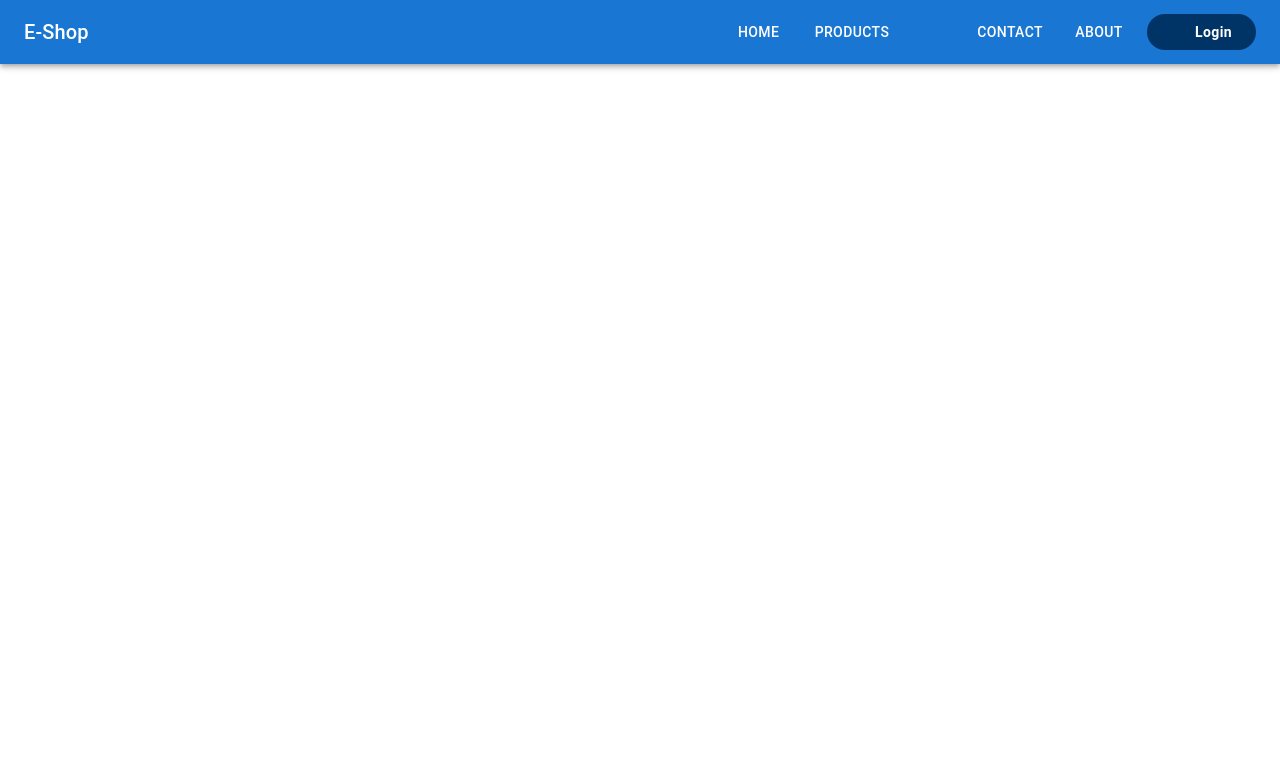
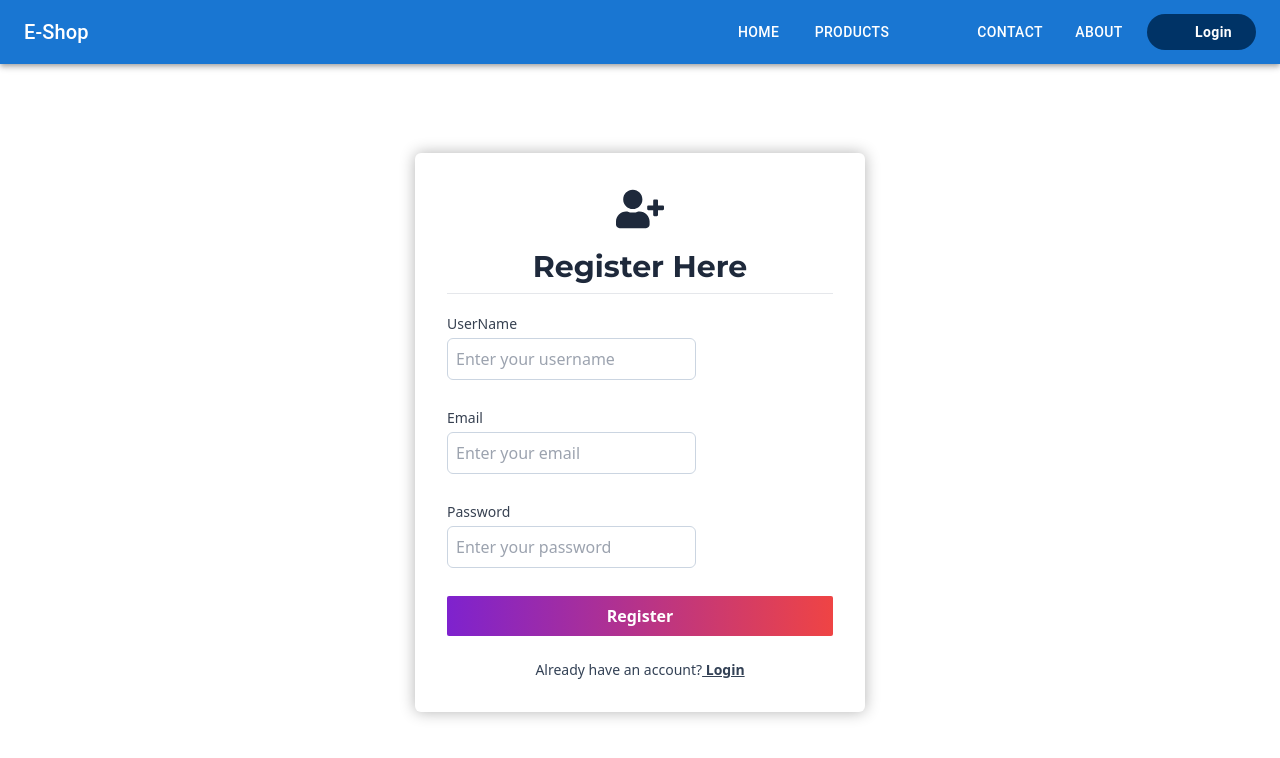
Before and after one commit to Coding-m/Ecommerce, a React (Vite) app: page /register in a window 1280 px wide. Shown: the top 758 px of the page. Built offline with nearby package versions, Linux system fonts and the light colour scheme; some icons are missing; a web font is replaced by a local one.

Commit message:
login,registration page , InputField added

```diff
--- a/package.json
+++ b/package.json
@@ -20,6 +20,7 @@
     "axios": "^1.9.0",
     "react": "^19.0.0",
     "react-dom": "^19.0.0",
+    "react-hook-form": "^7.56.4",
     "react-hot-toast": "^2.5.2",
     "react-icons": "^5.5.0",
     "react-loader-spinner": "^6.1.6",
--- a/src/App.jsx
+++ b/src/App.jsx
@@ -5,6 +5,9 @@ import Home from "./components/home/Home";
 import Navbar from "./components/Navbar";
 import Cart from "./cart/Cart";
 import { Toaster } from "react-hot-toast";
+import LogIn from "./login/LogIn";
+import Register from "./Register/Register"
+
 
 const App = () => {
   const [count, setCount] = useState(0);
@@ -17,7 +20,8 @@ const App = () => {
           <Route path="/" element={<Home />} />
           <Route path="/products" element={<Products />} />
           <Route path="/cart" element={<Cart />} />
-
+          <Route path="/login" element={<LogIn/>}/>
+          <Route path="/register" element={<Register/>}/>
         </Routes>
       </Router>
 
--- /dev/null
+++ b/src/Register/Register.jsx
@@ -0,0 +1,104 @@
+import React, { useState } from 'react'
+import { useForm } from 'react-hook-form';
+import { FaUserPlus } from 'react-icons/fa';
+import { Link, useNavigate } from 'react-router-dom';
+import InputField from "../components/InputField";
+
+import { useDispatch } from 'react-redux';
+import { registerNewUser } from "../store/actions";
+import toast from 'react-hot-toast';
+//import Spinners from '../shared/Spinners';
+
+const Register = () => {
+    const navigate = useNavigate();
+    const dispatch = useDispatch();
+    const [loader, setLoader] = useState(false);
+
+    const {
+        register,
+        handleSubmit,
+        reset,
+        formState: {errors},
+    } = useForm({
+        mode: "onTouched",
+    });
+
+    const registerHandler = async (data) => {
+        console.log("Register Click");
+        dispatch(registerNewUser(data, toast, reset, navigate, setLoader));
+     };
+
+    return (
+        <div className="min-h-[calc(100vh-64px)] flex justify-center items-center">
+            <form
+                onSubmit={handleSubmit(registerHandler)}
+                className="sm:w-[450px] w-[360px] shadow-custom py-8 sm:px-8 px-4 rounded-md">
+                    <div className="flex flex-col items-center justify-center space-y-4">
+                        <FaUserPlus className="text-slate-800 text-5xl"/>
+                        <h1 className="text-slate-800 text-center font-montserrat lg:text-3xl text-2xl font-bold">
+                            Register Here
+                        </h1>
+                    </div>
+            <hr className="mt-2 mb-5 text-black" />
+            <div className="flex flex-col gap-3">
+                <InputField
+                    label="UserName"
+                    required
+                    id="username"
+                    type="text"
+                    message="*UserName is required"
+                    placeholder="Enter your username"
+                    register={register}
+                    errors={errors}
+                    />
+
+                <InputField
+                    label="Email"
+                    required
+                    id="email"
+                    type="email"
+                    message="*Email is required"
+                    placeholder="Enter your email"
+                    register={register}
+                    errors={errors}
+                    />
+
+                <InputField
+                    label="Password"
+                    required
+                    id="password"
+                    min={6}
+                    type="password"
+                    message="*Password is required"
+                    placeholder="Enter your password"
+                    register={register}
+                    errors={errors}
+                    />
+            </div>
+
+            <button
+                disabled={loader}
+                className="bg-button-gradient flex gap-2 items-center justify-center font-semibold text-white w-full py-2 hover:text-slate-400 transition-colors duration-100 rounded-sm my-3"
+                type="submit">
+                {loader ? (
+                    <>
+                    <Spinners /> Loading...
+                    </>
+                ) : (
+                    <>Register</>
+                )}
+            </button>
+
+            <p className="text-center text-sm text-slate-700 mt-6">
+              Already have an account?
+              <Link
+                className="font-semibold underline hover:text-black"
+                to="/login">
+              <span> Login</span></Link>
+            </p>
+            </form>
+        </div>
+    );
+}
+
+export default Register
--- /dev/null
+++ b/src/components/InputField.jsx
@@ -0,0 +1,62 @@
+const InputField = ({
+  label,
+  id,
+  type = "text",
+  errors = {},
+  register,
+  message,
+  className = "",
+  min,
+  placeholder,
+  value,
+}) => {
+  return (
+    <div className="mb-4">
+      {label && (
+        <label htmlFor={id} className="block mb-1 text-sm font-medium text-gray-700">
+          {label}
+        </label>
+      )}
+
+      <input
+        id={id}
+        type={type}
+        placeholder={placeholder}
+        defaultValue={value}
+        className={`${className} px-2 py-2 border rounded-md outline-none bg-transparent text-slate-800 ${
+          errors[id] ? "border-red-500" : "border-slate-300"
+        }`}
+        {...register(id, {
+          required: {
+            value: true,
+            message: message || "This field is required",
+          },
+          minLength: min
+            ? {
+                value: min,
+                message: `Minimum ${min} characters required`,
+              }
+            : undefined,
+          pattern:
+            type === "email"
+              ? {
+                  value: /^[a-zA-Z0-9._%+-]+@[a-zA-Z0-9.-]+\.[a-zA-Z]{2,}$/,
+                  message: "Invalid email address",
+                }
+              : type === "url"
+              ? {
+                  value: /^(https?:\/\/)?[\w\-]+(\.[\w\-]+)+[/#?]?.*$/,
+                  message: "Invalid URL",
+                }
+              : undefined,
+        })}
+      />
+
+      {errors[id] && (
+        <p className="text-red-500 text-sm mt-1">{errors[id]?.message}</p>
+      )}
+    </div>
+  );
+};
+
+export default InputField;
--- /dev/null
+++ b/src/login/LogIn.jsx
@@ -0,0 +1,91 @@
+import { useState } from "react";
+import { useForm } from "react-hook-form";
+import { AiOutlineLogin } from "react-icons/ai";
+import { Link, useNavigate } from "react-router-dom";
+import InputField from "../components/InputField";
+import { useDispatch } from "react-redux";
+import { authenticateSignInUser } from "../store/actions";
+import toast from "react-hot-toast";
+//import Spinners from "../shared/Spinners";
+
+const LogIn = () => {
+    const navigate = useNavigate();
+    const dispatch = useDispatch();
+    const [loader, setLoader] = useState(false);
+
+    const {
+        register,
+        handleSubmit,
+        reset,
+        formState: {errors},
+    } = useForm({
+        mode: "onTouched",
+    });
+
+    const loginHandler = async (data) => {
+        console.log("Login Click");
+        dispatch(authenticateSignInUser(data, toast, reset, navigate, setLoader));
+    };
+
+    return (
+        <div className="min-h-[calc(100vh-64px)] flex justify-center items-center">
+            <form
+                onSubmit={handleSubmit(loginHandler)}
+                className="sm:w-[450px] w-[360px] shadow-custom py-8 sm:px-8 px-4 rounded-md">
+                    <div className="flex flex-col items-center justify-center space-y-4">
+                        <AiOutlineLogin className="text-slate-800 text-5xl"/>
+                        <h1 className="text-slate-800 text-center font-montserrat lg:text-3xl text-2xl font-bold">
+                            Login Here
+                        </h1>
+                    </div>
+            <hr className="mt-2 mb-5 text-black" />
+            <div className="flex flex-col gap-3">
+                <InputField
+                    label="UserName"
+                    required
+                    id="username"
+                    type="text"
+                    message="*UserName is required"
+                    placeholder="Enter your username"
+                    register={register}
+                    errors={errors}
+                    />
+
+                <InputField
+                    label="Password"
+                    required
+                    id="password"
+                    type="password"
+                    message="*Password is required"
+                    placeholder="Enter your password"
+                    register={register}
+                    errors={errors}
+                    />
+            </div>
+
+            <button
+                disabled={loader}
+                className="bg-button-gradient flex gap-2 items-center justify-center font-semibold text-white w-full py-2 hover:text-slate-400 transition-colors duration-100 rounded-sm my-3"
+                type="submit">
+                {loader ? (
+                    <>
+                    <Spinners /> Loading...
+                    </>
+                ) : (
+                    <>Login</>
+                )}
+            </button>
+
+            <p className="text-center text-sm text-slate-700 mt-6">
+              Don't have an account?
+              <Link
+                className="font-semibold underline hover:text-black"
+                to="/register">
+              <span> SignUp</span></Link>
+            </p>
+            </form>
+        </div>
+    );
+}
+
+export default LogIn;
--- /dev/null
+++ b/src/store/reducers/authReducer.js
@@ -0,0 +1,11 @@
+ const initialState={
+    user:null,
+    address:[],
+
+
+ }
+
+
+export const authReducer=(state=initialState,action)=>{
+    return state;
+}
--- a/src/store/reducers/store.js
+++ b/src/store/reducers/store.js
@@ -2,12 +2,22 @@ import { configureStore } from '@reduxjs/toolkit';
 import { productReducer } from './ProductReducer';
 import { errorReducer } from './errorReducer';
 import { cartReducer } from './cartreducer';
+import { authReducer } from './authReducer';
+
+
+const user=localStorage.getItem("auth")
+ ? JSON.parse(localStorage.getItem("auth"))
+ :[];
+
+
+
 
 const cartItems=localStorage.getItem("cartItems")
  ? JSON.parse(localStorage.getItem("cartItems"))
  :[];
 
  const initialState={
+auth:{user:user},
 carts:{cart:cartItems},
  }
 
@@ -15,7 +25,8 @@ export const store = configureStore({
   reducer: {
     products: productReducer,
     errors: errorReducer,
-    carts:cartReducer
+    carts:cartReducer,
+    auth:authReducer,
   },
   preloadedState:initialState,
 });
```
Also changed, not shown: 1 other file (tests, documents, lock files or other folders).
